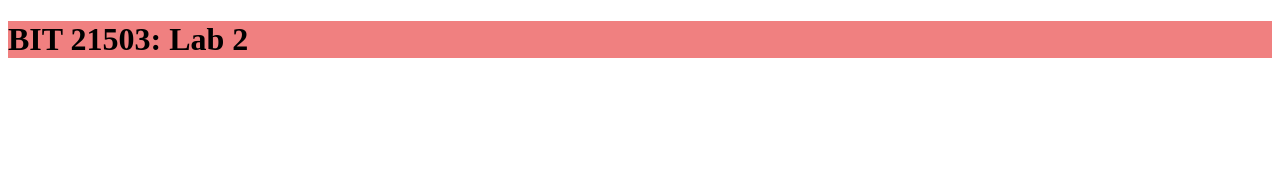
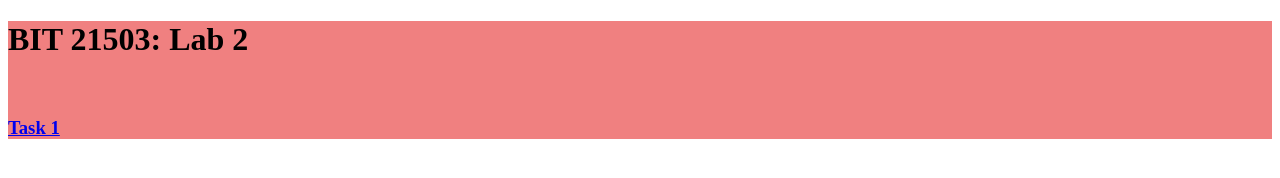
Before and after one commit to Cut319/webdev_lab_2, a plain HTML site: page index.html in a window 1280 px wide. Drawn offline with Linux system fonts and the light colour scheme.

Commit message:
Save changes 2

```diff
--- a/index.html
+++ b/index.html
@@ -7,8 +7,8 @@
 </head>
 <body>
     <header style="background-color: lightcoral;">
-        <h1>BIT 21503: Lab 2</h1>
-
+        <h1>BIT 21503: Lab 2</h1><br>
+        <h3><a href="task_1.html">Task 1</a></h3>
     </header>
 </body>
 </html>
```
